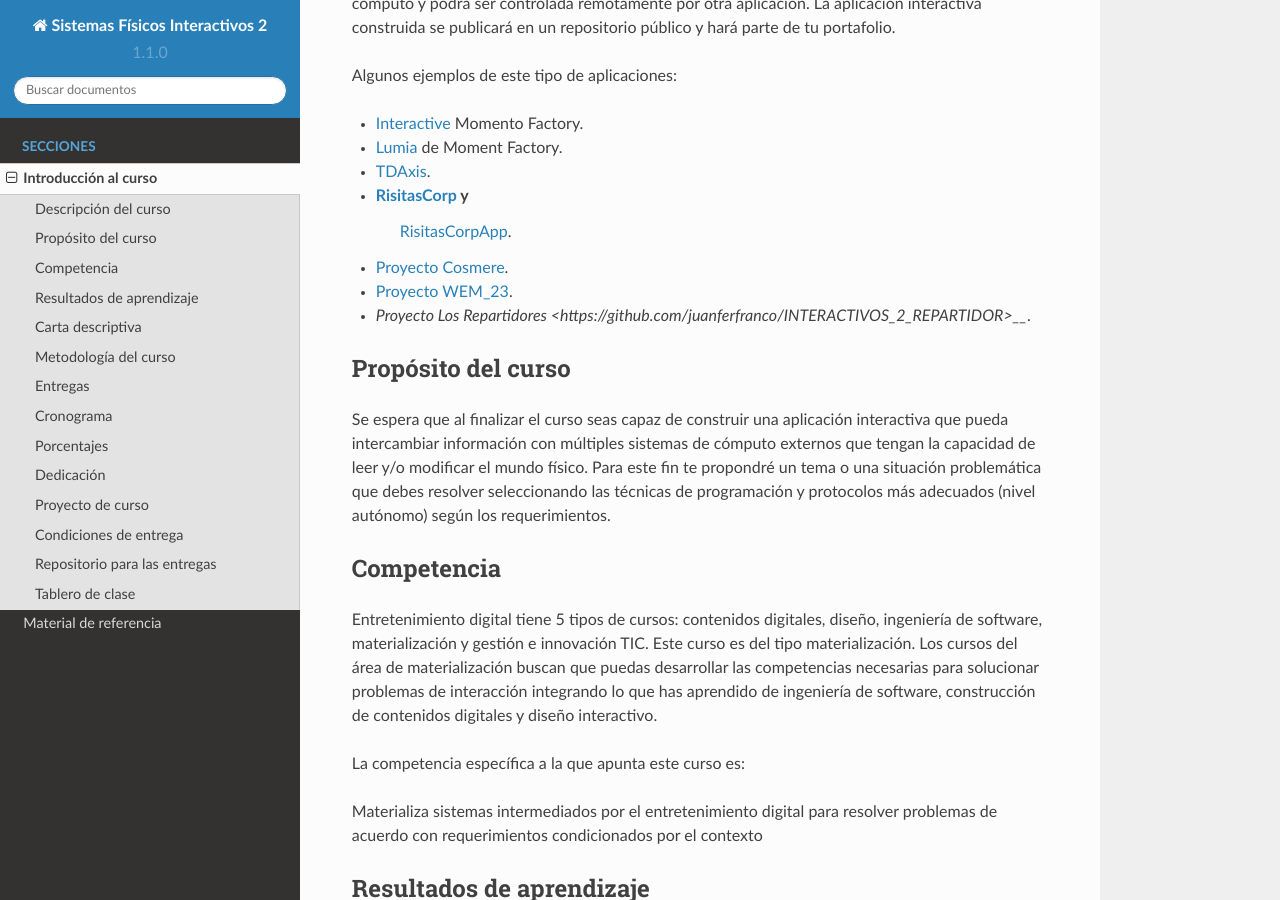
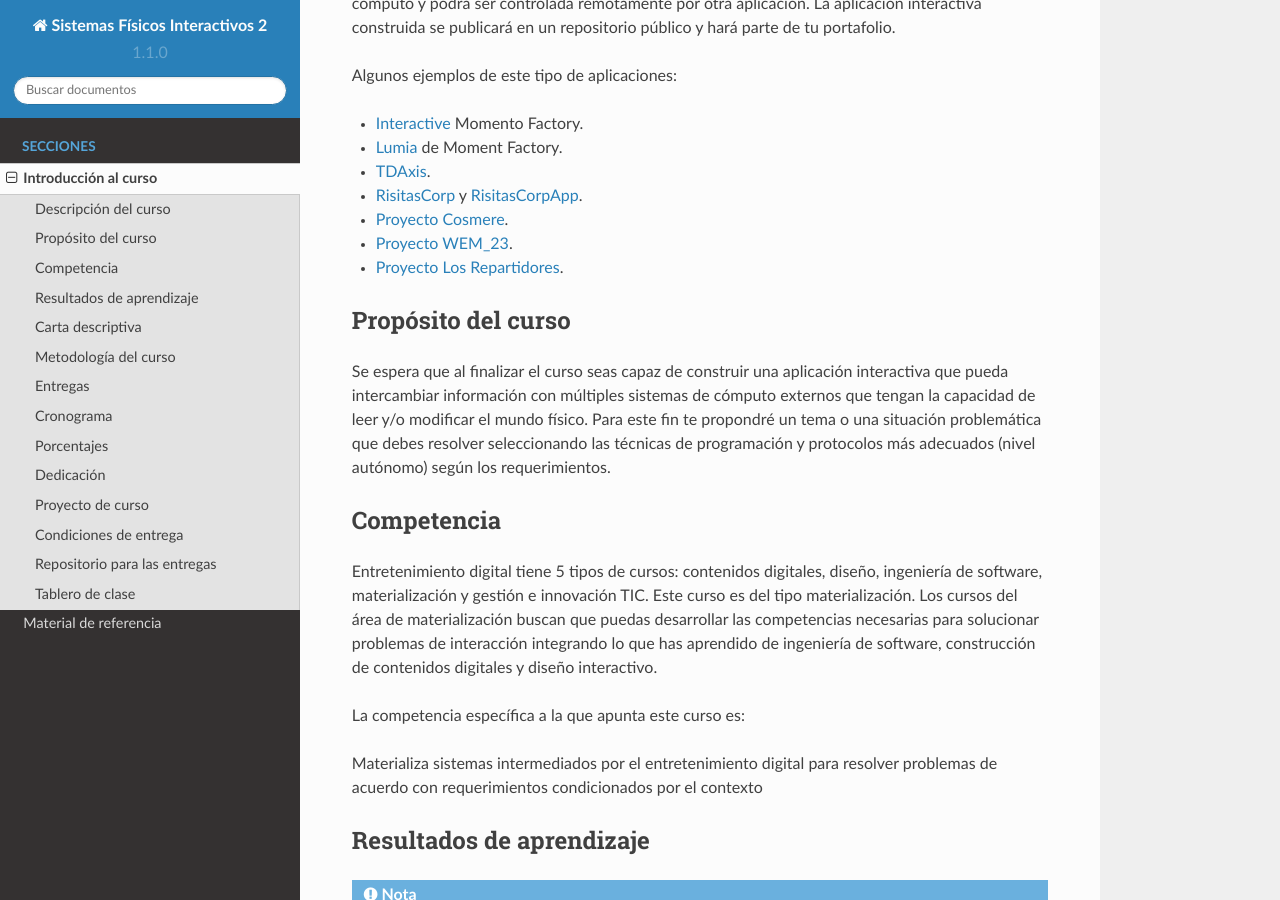
Before and after one commit to juanferfranco/SistemasFisicosInteractivos2, a Sphinx documentation site: the page built from docs/_intro/intro.rst, in a window 1280 px wide and 900 px high, scrolled down 368 px. Built offline with Sphinx 7.4.7 and the Read the Docs theme 2.0.0, drawn with Linux system fonts in a browser that asks for light colours.

Commit message:
update some broken links

```diff
--- a/docs/_intro/intro.rst
+++ b/docs/_intro/intro.rst
@@ -19,10 +19,10 @@ Algunos ejemplos de este tipo de aplicaciones:
 * `Lumia <https://momentfactory.com/reel/lumina-night-walks-demo>`__ de Moment Factory.
 * `TDAxis <https://tdaxis.github.io/>`__.
 * `RisitasCorp <https://github.com/juanferfranco/RisitasCorp_Rider>`__ y
-   `RisitasCorpApp <https://github.com/juanferfranco/RisitasCorp_App>`__.
+  `RisitasCorpApp <https://github.com/juanferfranco/RisitasCorp_App>`__.
 * `Proyecto Cosmere <https://github.com/juanferfranco/FisInt2>`__.
 * `Proyecto WEM_23 <https://github.com/juanferfranco/WEM_23>`__.
-* `Proyecto Los Repartidores <https://github.com/juanferfranco/INTERACTIVOS_2_REPARTIDOR>__`.
+* `Proyecto Los Repartidores <https://github.com/juanferfranco/INTERACTIVOS_2_REPARTIDOR>`__.
 
 Propósito del curso
 ---------------------
```
